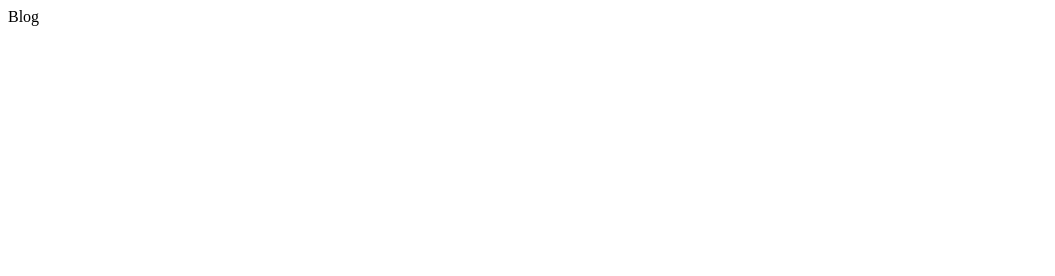
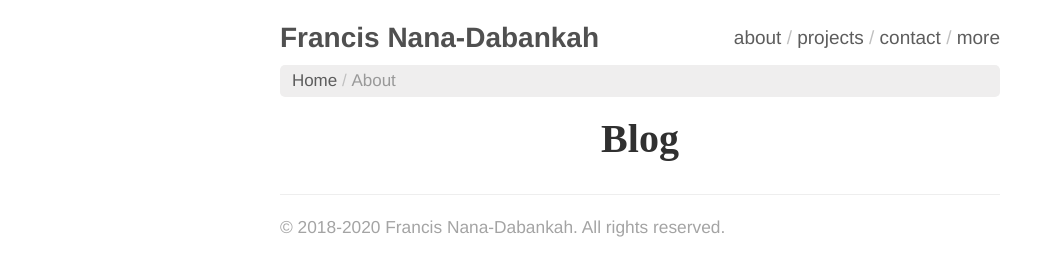
Before and after one commit to francisnd96/francisnd96.github.io, a website: page blog.html in a window 1280 px wide. Shown: the whole page, without its empty margins (0-1055 px from the left). Drawn offline with Linux system fonts and the light colour scheme; a web font is replaced by a local one.

Commit message:
added blog

```diff
--- a/blog.html
+++ b/blog.html
@@ -1,10 +1,32 @@
 <!DOCTYPE html>
 <html lang="en">
 <head>
-    <meta charset="UTF-8">
-    <title>Title</title>
+    <link rel="stylesheet" href="css/custom.css">
 </head>
 <body>
-Blog
+<div class="container content">
+    <div class="masthead"><h3 class="masthead-title"><a href="index.html" title="Home">Francis Nana-Dabankah</a><span
+            class="top-nav nav-bar"><span class="top-nav-item"><a href="about.html" title="About">About</a></span> <span
+            class="top-nav-item"><a href="projects.html" title="Projects">Projects</a></span> <span class="top-nav-item"><a
+            href="contact.html" title="Contact">Contact</a></span> <span class="top-nav-item"><a href="more.html"
+                                                                                                 title="More">More</a></span></span>
+    </h3></div>
+    <nav id="breadcrumb-nav" class="nav-bar"><span class="csu-breadcrumb"><a href="index.html">Home</a></span>
+        <ol class="csu-breadcrumbs" vocab="http://schema.org/" typeof="BreadcrumbList">
+            <li class="csu-breadcrumb active" property="itemListElement" typeof="ListItem"><a property="item"
+                                                                                              typeof="WebPage"
+                                                                                              href="about.html"><span
+                    property="name">About</span></a>
+                <meta property="position" content="1">
+            </li>
+        </ol>
+    </nav>
+    <div class="page">
+        <div class="page-header"><h1 class="page-title"> Blog</h1></div>
+    </div>
+    <div class="footer"><p class="copyright">© 2018-2020 Francis Nana-Dabankah. All rights reserved.</p></div>
+</div>
 </body>
+
+
 </html>
```
Also changed, not shown: 1 other file.
